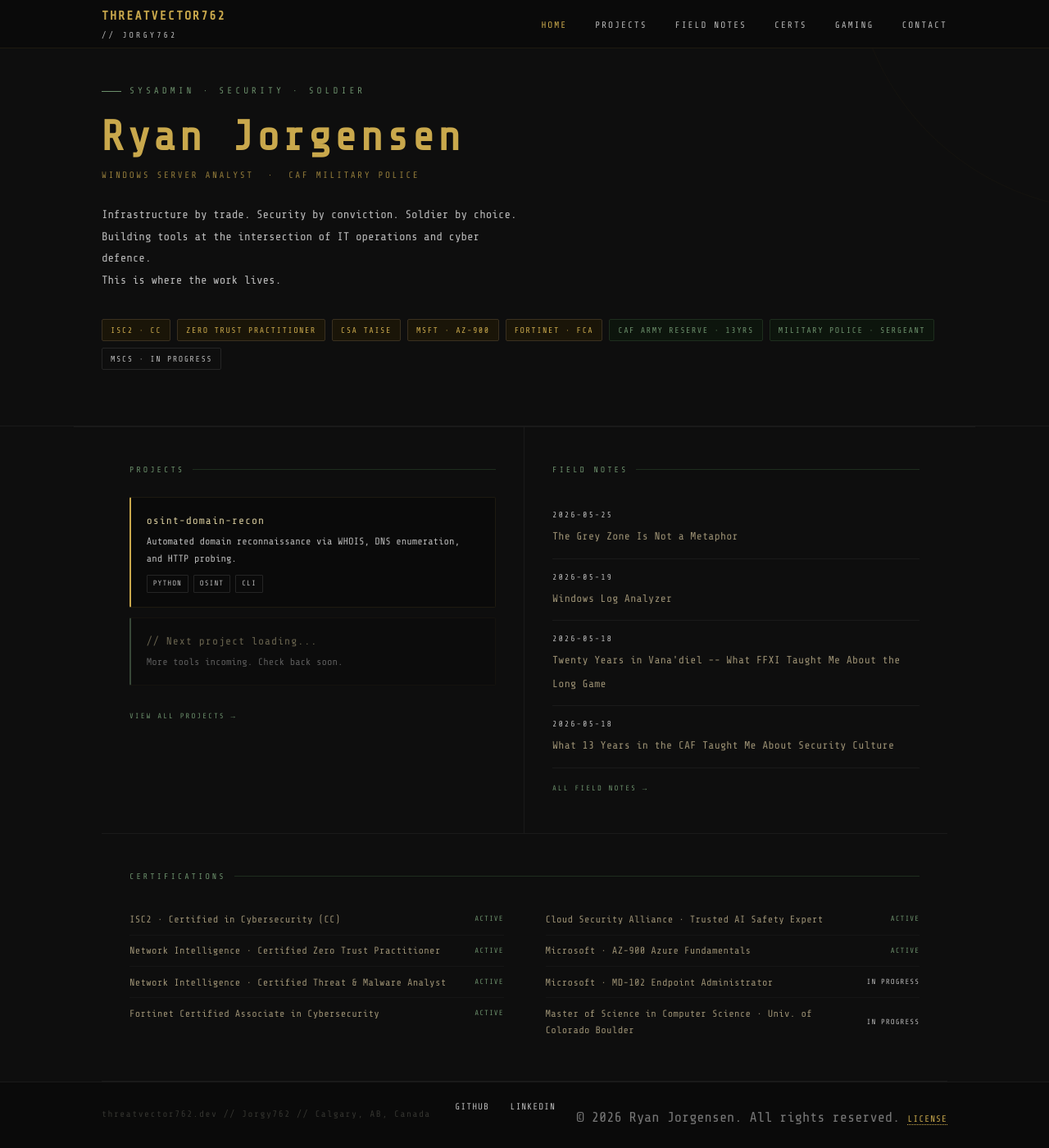
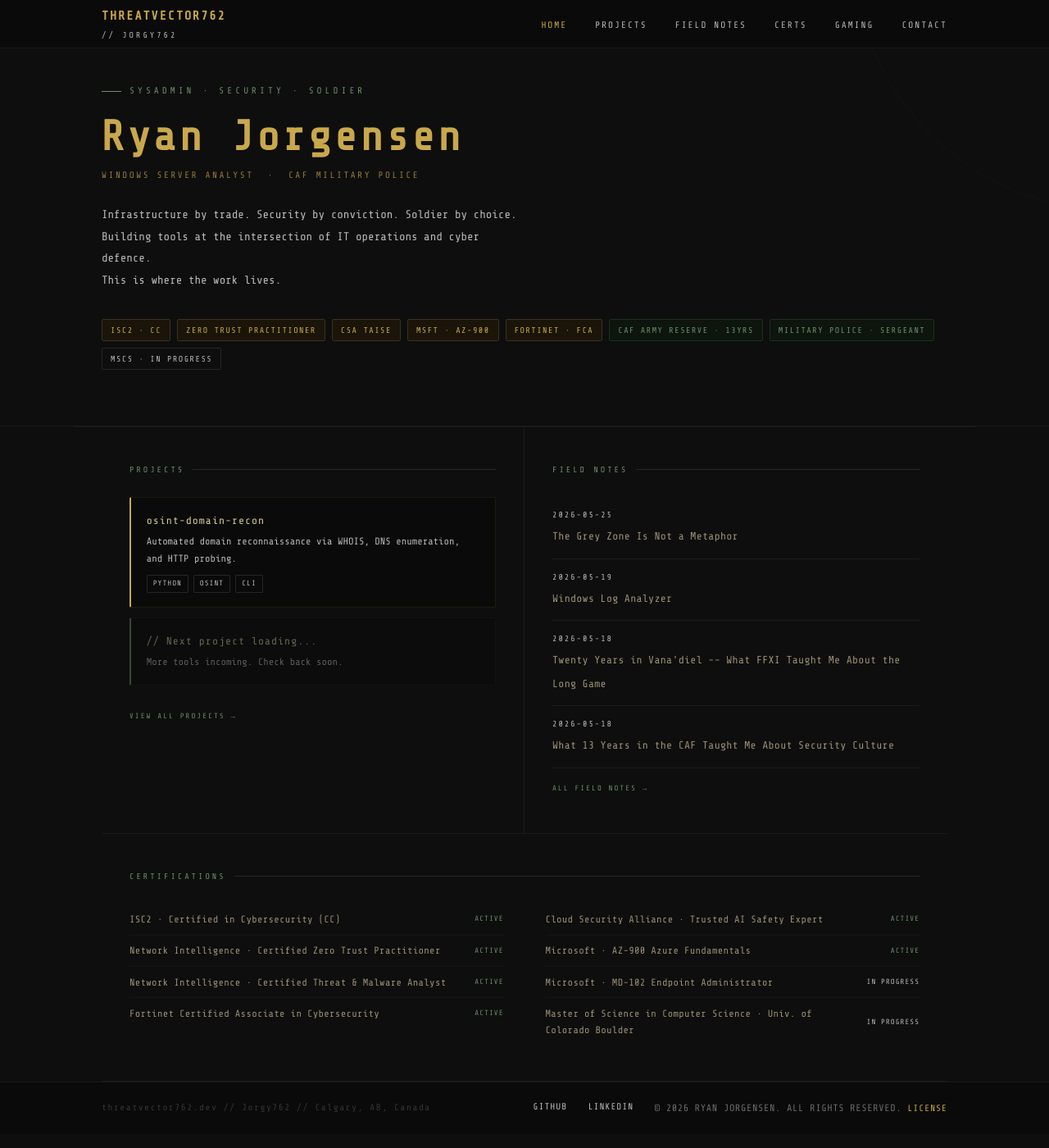
Before and after one commit to Jorgy762/jorgy762.github.io, a Jekyll site: the page built from index.html, in a window 1280 px wide and 1400 px high, scrolled down 42 px. Shown: the whole window at 82% size. Built offline with Jekyll 4.4.1, drawn with Linux system fonts in a browser that asks for light colours.

Commit message:
Minor font size adjustments

```diff
--- a/assets/css/style.css
+++ b/assets/css/style.css
@@ -657,19 +657,18 @@ main { flex: 1; }
 
 .site-copyright {
   font-family: "Share Tech Mono", monospace;
-  font-size: inherit;
-  color: #777;
-  text-align: center;
-  margin-top: 0.5rem;
+  font-size: 0.7rem;
+  letter-spacing: 0.05em;
+  color: #6b6b6b;
+  text-transform: uppercase;
 }
 
 .site-copyright a {
   color: #c9a84c;
   text-decoration: none;
-  border-bottom: 1px dotted #c9a84c;
 }
 
 .site-copyright a:hover {
   color: #e0c878;
-  border-bottom-style: solid;
+  text-decoration: underline;
 }
```
